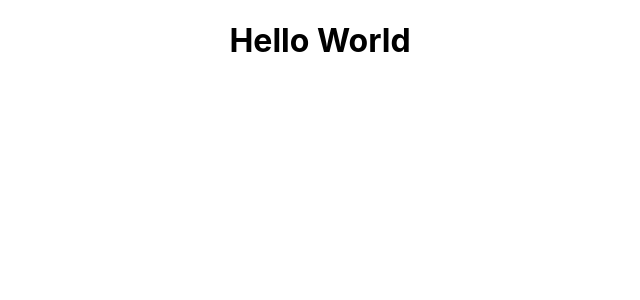
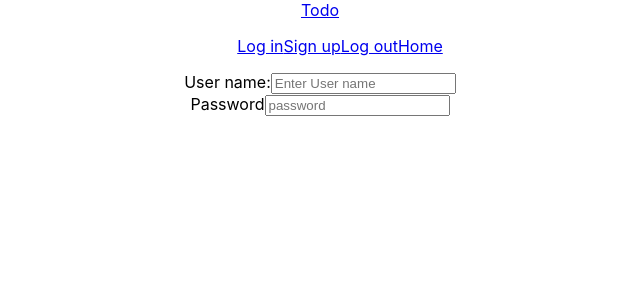
Before and after one commit to Osorabrian/Todo-React-Frontend, a React (Create React App) app: page / in a window 1280 px wide. Shown: the top 300 px of the page, without its empty margins (320-960 px from the left). Built offline with nearby package versions, Linux system fonts and the light colour scheme.

Commit message:
create login component

```diff
--- a/src/components/App/App.js
+++ b/src/components/App/App.js
@@ -1,10 +1,15 @@
 import './App.css';
-
+import Navbar from '../Navbar/navbar';
+import Login from '../Login/login';
+import {Routes, Route} from 'react-router-dom'
 
 function App() {
   return (
     <div className="App">
-      <h1>Hello World</h1>
+      <Navbar/>
+      <Routes>
+        <Route element={<Login/>} path='/'/>
+      </Routes>
     </div>
   );
 }
--- a/src/components/Login/login.js
+++ b/src/components/Login/login.js
@@ -0,0 +1,20 @@
+import React from 'react'
+
+export default function Login(){
+    return(
+        <>
+            <form>
+                <div className='row mb-3'>
+                    <label className='form-label'>User name:</label>
+                    <input placeholder='Enter User name'className='form-control' type='text' />
+                </div>
+
+                <div className='row mb-3'>
+                    <label className='form-label'>Password</label>
+                    <input placeholder='password' className='form-control' type = 'password'/>
+                </div>
+
+            </form>
+        </>
+    )
+}
--- a/src/components/Navbar/navbar.js
+++ b/src/components/Navbar/navbar.js
@@ -0,0 +1,16 @@
+import React from 'react'
+import { NavLink } from 'react-router-dom'
+
+export default function Navbar(){
+    return(
+        <div className='navbar'>
+            <NavLink to='/' className={'navbar-brand'}>Todo</NavLink>
+            <ul>
+                <NavLink to='/' className={'nav-item'}>Log in</NavLink>
+                <NavLink to="/signup" className={'nav-item mb-3'}>Sign up</NavLink>
+                <NavLink to='/logout' className={'nav-item'}>Log out</NavLink>
+                <NavLink to='/home' className={'nav-item'}>Home</NavLink>
+            </ul>
+        </div>
+    )
+}
```
